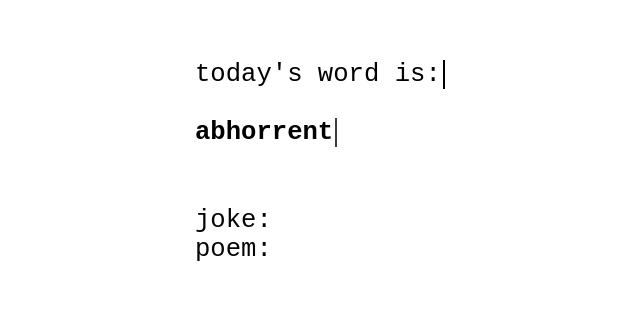
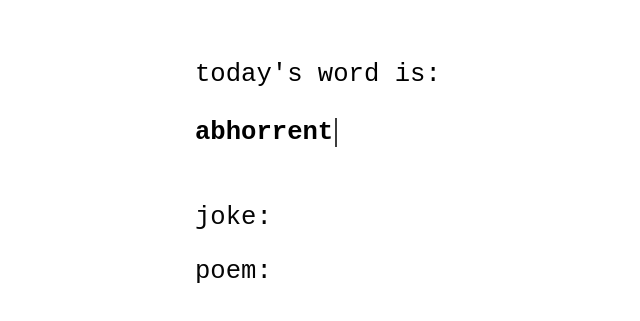
Before and after one commit to dillonbroderick/vocabulary-ai, a React (Create React App) app in the folder client/: page / in a window 1280 px wide. Shown: the part 145-466 px from the top of the page, without its empty margins (61-701 px from the left). Built offline with nearby package versions, Linux system fonts and the light colour scheme; no server answers.

Commit message:
Cleaned up landing page animation: remove cursor at end of title, move overflowing text onto new lines

```diff
--- a/client/src/pages/Home.css
+++ b/client/src/pages/Home.css
@@ -1,7 +1,6 @@
 .container {
     margin-left: 20%;
     margin-top: 16%;
-    max-width: 40vw;
 }
 
 .c1 {
@@ -13,7 +12,7 @@
 
 .type-title {
     overflow: hidden;
-    border-right: .10em solid black;
+    border-right: .10em solid transparent;
     white-space: nowrap;
     font-size: 1.6rem;
     font-family: "Courier Prime", monospace;
@@ -21,7 +20,8 @@
     font-style: normal;
     width: 0;
     animation:
-        typing 1.5s steps(30, end) forwards;
+        typing 1.5s steps(30, end) forwards,
+        blink 0.75s 2;
 }
 
 .type-word {
@@ -40,15 +40,9 @@
 }
 
 .fade-in {
-    margin-right: 10%;
+    margin-right: 20%;
     color: black;
-    white-space: nowrap;
-
-    overflow: visible;
-    overflow-wrap: break-word;
-    word-wrap: break-word;
-    word-break: break-word;
-
+    white-space: initial;
     font-size: 1.6rem;
     font-family: "Courier Prime", monospace;
     font-weight: 300;
--- a/client/src/pages/Home.js
+++ b/client/src/pages/Home.js
@@ -34,9 +34,10 @@ function Home() {
                 </div>
                 <div class="fade-in">
                         { wordOfDay ? wordOfDay.part_of_speech + ": " + wordOfDay.definition : ""}
-                        <br></br>
-                        { wordOfDay ? "joke: " + wordOfDay.joke : "joke: "}
-                        <br></br>
+                        <p>
+                            { wordOfDay ? "joke: " + wordOfDay.joke : "joke: "}
+                        </p>
+
                         { wordOfDay ? "poem: " + wordOfDay.poem : "poem: "}
                 </div>
             </div>
```
